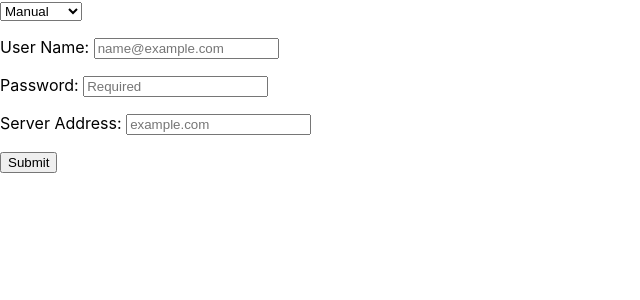
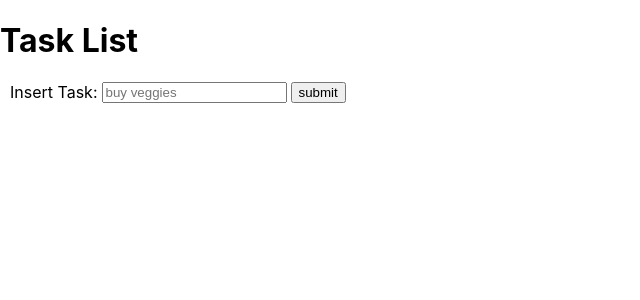
Before and after one commit to AdiBonofiel95/adi-bono, a React (Create React App) app: page / in a window 1280 px wide. Shown: the top 300 px of the page, without its empty margins (0-640 px from the left). Built offline with nearby package versions, Linux system fonts and the light colour scheme.

Commit message:
Add files via upload

```diff
--- a/src/App.js
+++ b/src/App.js
@@ -1,50 +1,38 @@
-import { useState } from 'react';
-import accountTypes from './AccountTypes';
+// import { useState } from 'react';
+// import accountTypes from './AccountTypes';
+import TaskList from './TaskList';
 
 function App() {
-  const [accountType, setAccountType] = useState(accountTypes.Manual);
+  // const [accountType, setAccountType] = useState(accountTypes.Manual);
 
-  const handleAccountTypeChange = (event) => {
-    setAccountType(event.target.value);
-  }
+  // const handleAccountTypeChange = (event) => {
+  //   setAccountType(event.target.value);
+  // }
 
-  const form = document.getElementById('frm');
-    if (form){
-    form.addEventListener('submit', function(event) {
-      event.preventDefault();
+//   const form = document.getElementById('frm');
+//     if (form){
+//     form.addEventListener('submit', function(event) {
+//       event.preventDefault();
 
 
-    const formData = new FormData(form);
+//     const formData = new FormData(form);
 
 
-    const formDataJSON = {};
+//     const formDataJSON = {};
 
-    formData.forEach((value, key) => {
-      formDataJSON[key] = value;
-    });
+//     formData.forEach((value, key) => {
+//       formDataJSON[key] = value;
+//     });
 
-    console.log(formDataJSON);
-  });
-}
+//     console.log(formDataJSON);
+//   });
+// }
 
   return (
     <div className="App">
-      <select onChange={handleAccountTypeChange}>
-        <option value={accountTypes.Manual}>Manual</option>
-        <option value={accountTypes.Advanced}>Advanced</option>
-      </select>
-      <form id='frm'>
-        <p>User Name: <input type='text' id='user' name='user' placeholder='name@example.com' /></p>
-        <p>Password: <input type='password' id='pass' name='pass' placeholder='Required'/></p>
-        <p>Server Address: <input type='text' id='addr' name='addr' placeholder='example.com'/></p>
-        { accountType === accountTypes.Advanced &&
-        (<p>Server Path: <input type='text' id='path' name='path' placeholder='/calendars/user'/></p>)
-        }
-        { accountType === accountTypes.Advanced &&
-          (<p>Port: <input type='text' id='port' name='port' /> <input type='checkbox' id='ssl' name='ssl'/>Use SSL</p>)
-        }
-        <button type="submit" id='submit' name='submit'>Submit</button>
-      </form>
+      <h1>Task List</h1>
+      <TaskList/>
+
     </div>
   );
 }
--- /dev/null
+++ b/src/TaskList.js
@@ -0,0 +1,66 @@
+import { useState } from "react";
+
+function TaskList() {
+    const exmpa = ['a', 'b', 'c', 'd'];
+    const [taskTrack, setTaskTrack] = useState("");
+    let [tasks, setTasks] = useState([]);
+
+    const typeTreack = (event) => setTaskTrack(event.target.value)
+
+    const onSubmit = () => {
+        if (taskTrack === "") {
+            return;
+        }
+
+        if (tasks.includes(taskTrack)) {
+            setTaskTrack("");
+            return;
+        }
+
+        setTasks([...tasks, taskTrack]);
+        setTaskTrack("");
+    }
+
+    const onKeyUpHandler = (event) => {
+        if (event.key === "Enter") {
+            onSubmit();
+        }
+    }
+
+    const onTaskClick = (idx) => {
+        const newList = [...tasks];
+        newList.splice(idx, 1);
+        setTasks(newList);
+    }
+
+    const displayTasks = (item, idx) => {
+        return (
+            <li key={idx} onClick={() => onTaskClick(idx)} style={{width: "min-content"}}>
+                {item}
+            </li>
+        );
+    }
+
+    return (
+        <div style={{paddingLeft: 10}}>
+            <p style={{display:'flex', gap:4}}>Insert Task:
+                <input type="text"
+                id="task track"
+                className="task track"
+                value={taskTrack}
+                onChange={typeTreack}
+                onKeyUp={onKeyUpHandler}
+                placeholder="buy veggies"></input>
+                <button
+                type="submit"
+                id="submit button"
+                onClick={onSubmit}>submit</button>
+                </p>
+            <ul>
+                {tasks.map(displayTasks)}
+            </ul>
+        </div>
+    );
+}
+
+export default TaskList;
```
